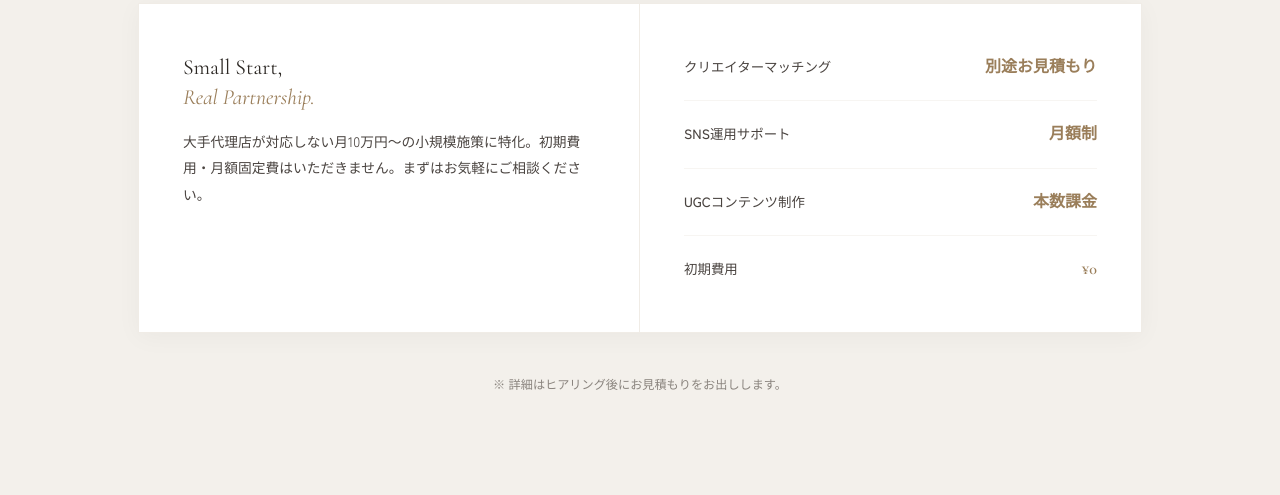
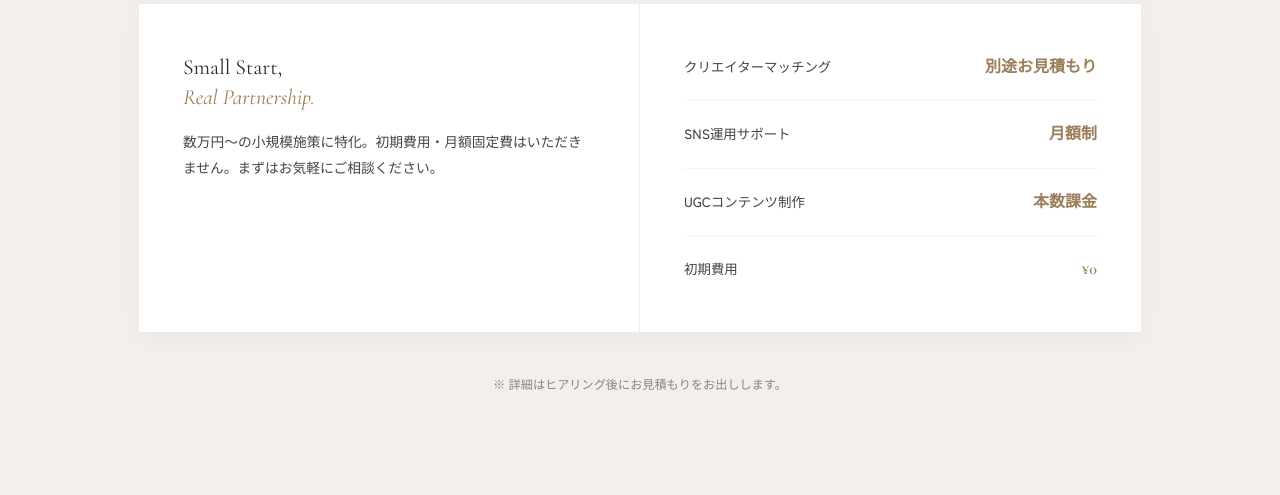
Before and after one commit to nomu1825/SELENE.C-C, a plain HTML site: page index.html in a window 1280 px wide. Shown: the part 5456-5951 px from the top of the page. Drawn offline with nearby package versions, Linux system fonts and the light colour scheme; files whose address does not match are found by name.

Commit message:
Update index.html

```diff
--- a/index.html
+++ b/index.html
@@ -480,7 +480,7 @@
     <div class="price-box rv rv-d1">
       <div class="price-left">
         <h3>Small Start,<br><em>Real Partnership.</em></h3>
-        <p>大手代理店が対応しない月10万円〜の小規模施策に特化。初期費用・月額固定費はいただきません。まずはお気軽にご相談ください。</p>
+        <p>数万円〜の小規模施策に特化。初期費用・月額固定費はいただきません。まずはお気軽にご相談ください。</p>
       </div>
       <div class="price-right">
         <div class="price-row"><span class="price-label">クリエイターマッチング</span><span class="price-value">別途お見積もり</span></div>
```
